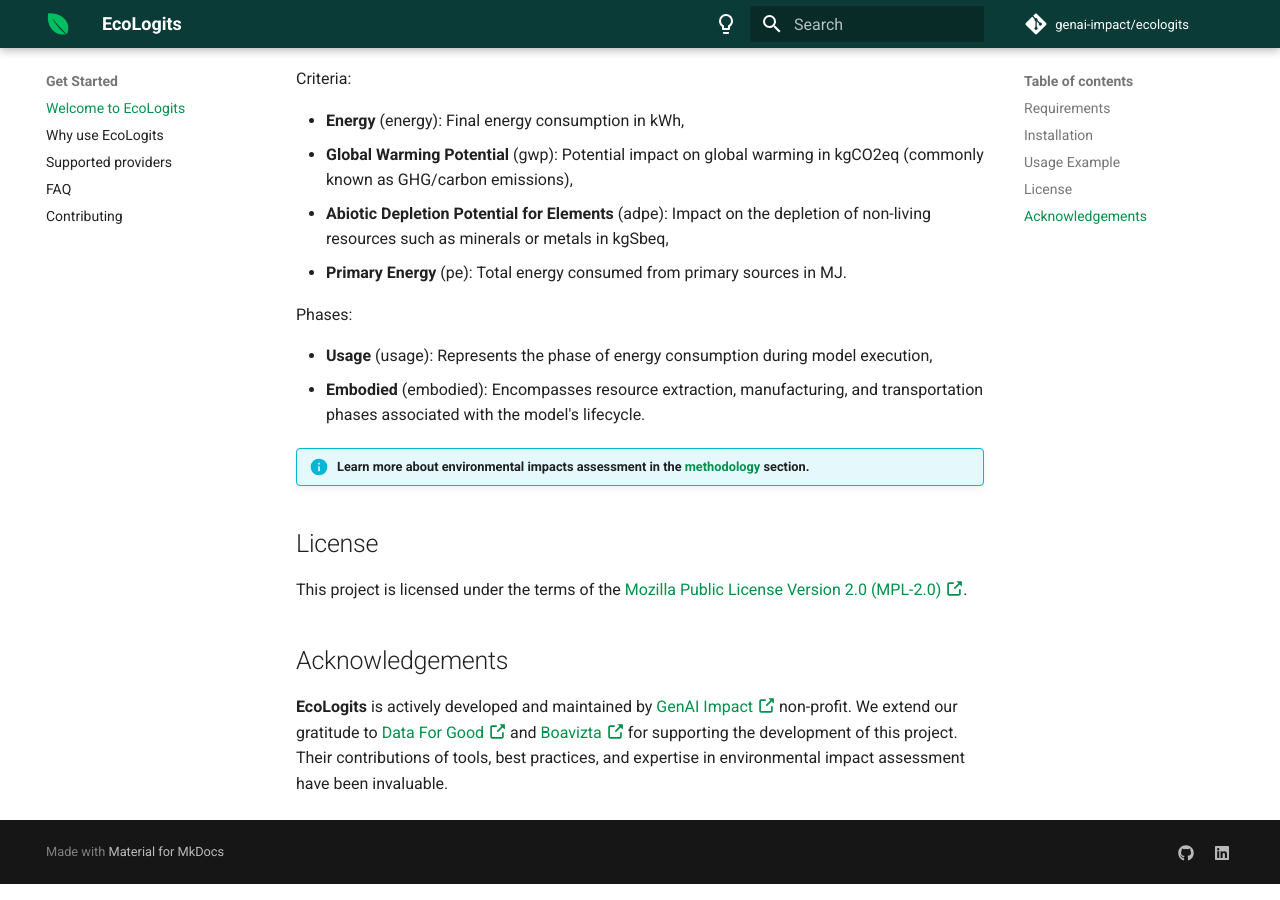
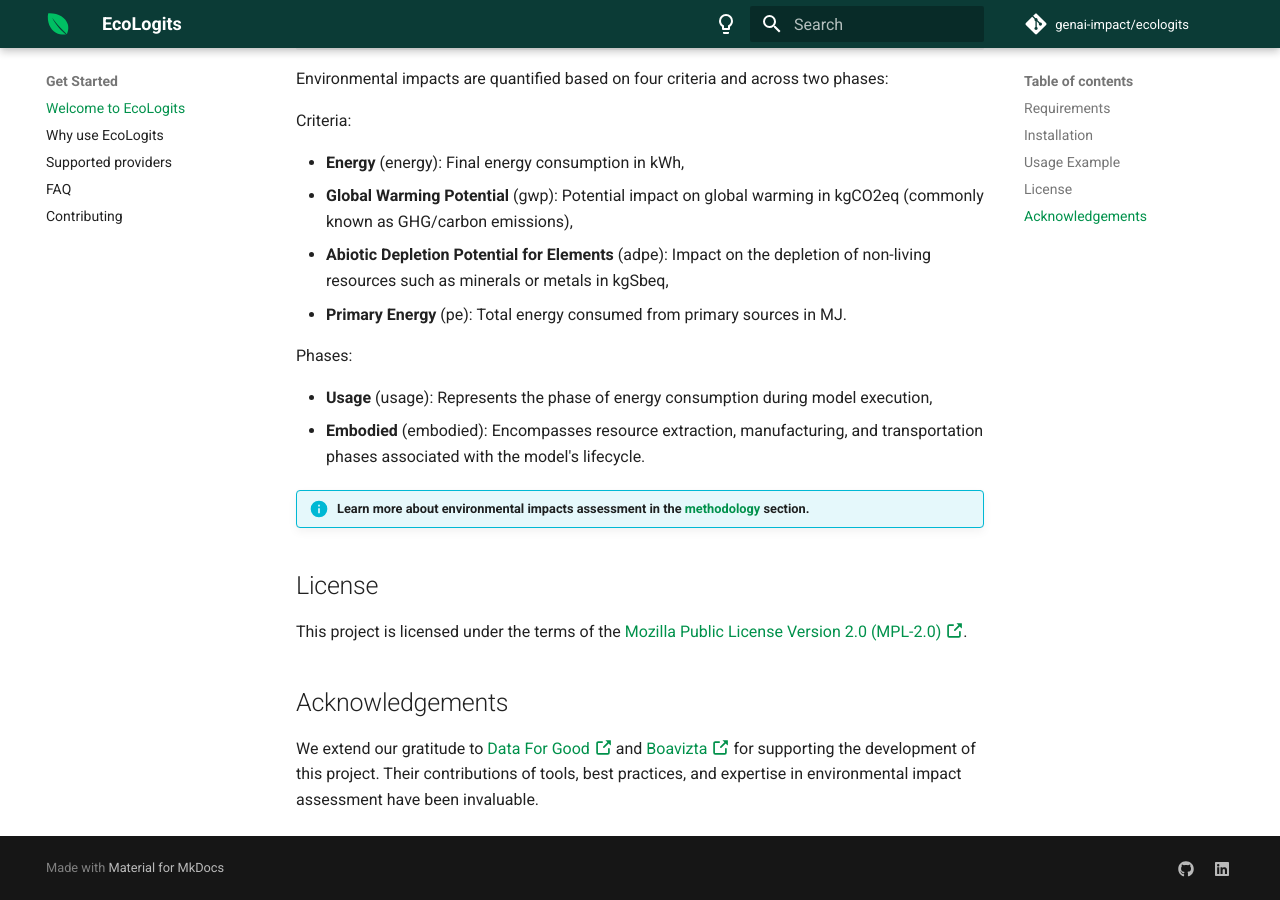
Before and after one commit to genai-impact/ecologits, an MkDocs documentation site: the page built from docs/index.md, in a window 1280 px wide and 900 px high, scrolled down 1554 px. Built offline with MkDocs 1.6.1 and Material for MkDocs 9.7.7, drawn with Linux system fonts in a browser that asks for light colours; comment, search, counter and statistics services are not loaded; the version menu is left out; some of the changed text lies outside the part shown.

Commit message:
docs: mention genai impact non-profit on the top

```diff
--- a/docs/index.md
+++ b/docs/index.md
@@ -106,4 +108,4 @@
 
 ## Acknowledgements
 
-**EcoLogits** is actively developed and maintained by [GenAI Impact :octicons-link-external-16:](https://genai-impact.org/) non-profit. We extend our gratitude to [Data For Good :octicons-link-external-16:](https://dataforgood.fr/) and [Boavizta :octicons-link-external-16:](https://boavizta.org/en) for supporting the development of this project. Their contributions of tools, best practices, and expertise in environmental impact assessment have been invaluable.
+We extend our gratitude to [Data For Good :octicons-link-external-16:](https://dataforgood.fr/) and [Boavizta :octicons-link-external-16:](https://boavizta.org/en) for supporting the development of this project. Their contributions of tools, best practices, and expertise in environmental impact assessment have been invaluable.
```
Also changed, not shown: other parts of docs/index.md (+2 -0 lines), README.md (+1 -1 lines), docs/contributing.md (+1 -1 lines).
